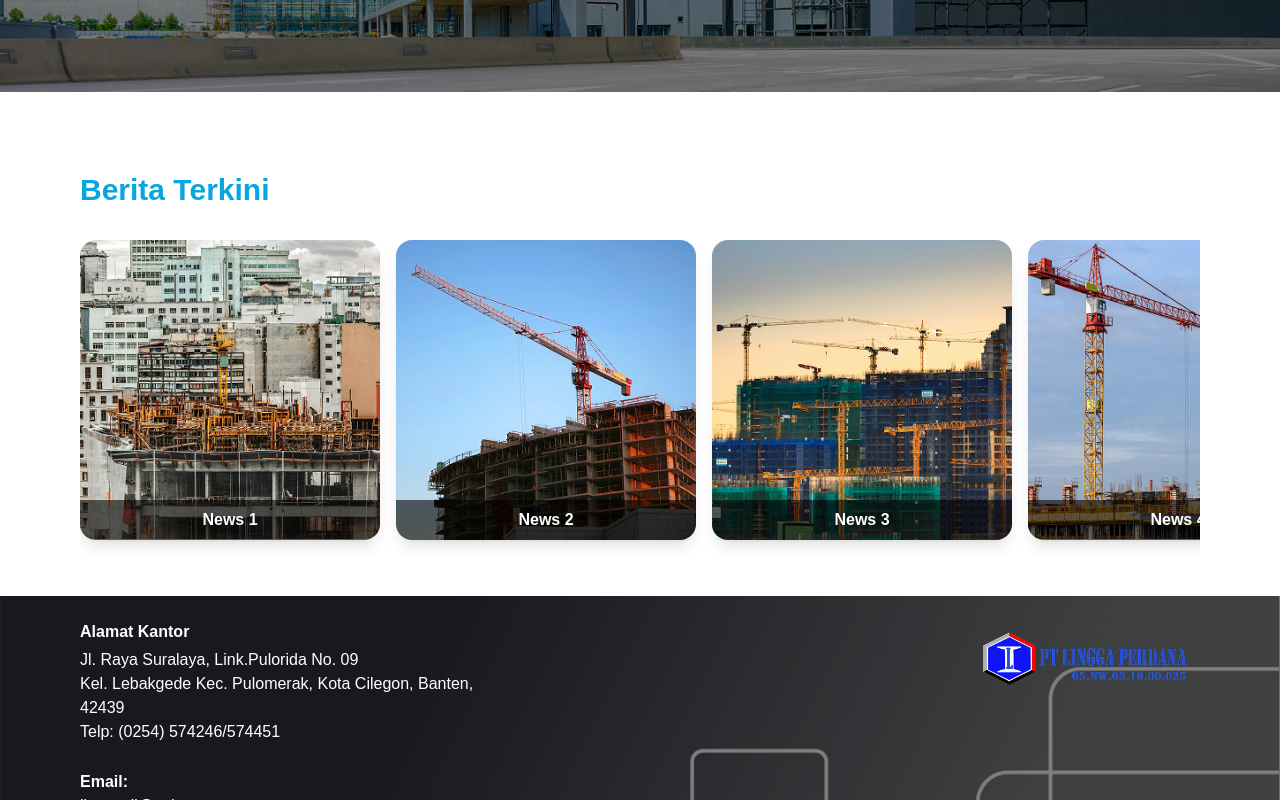
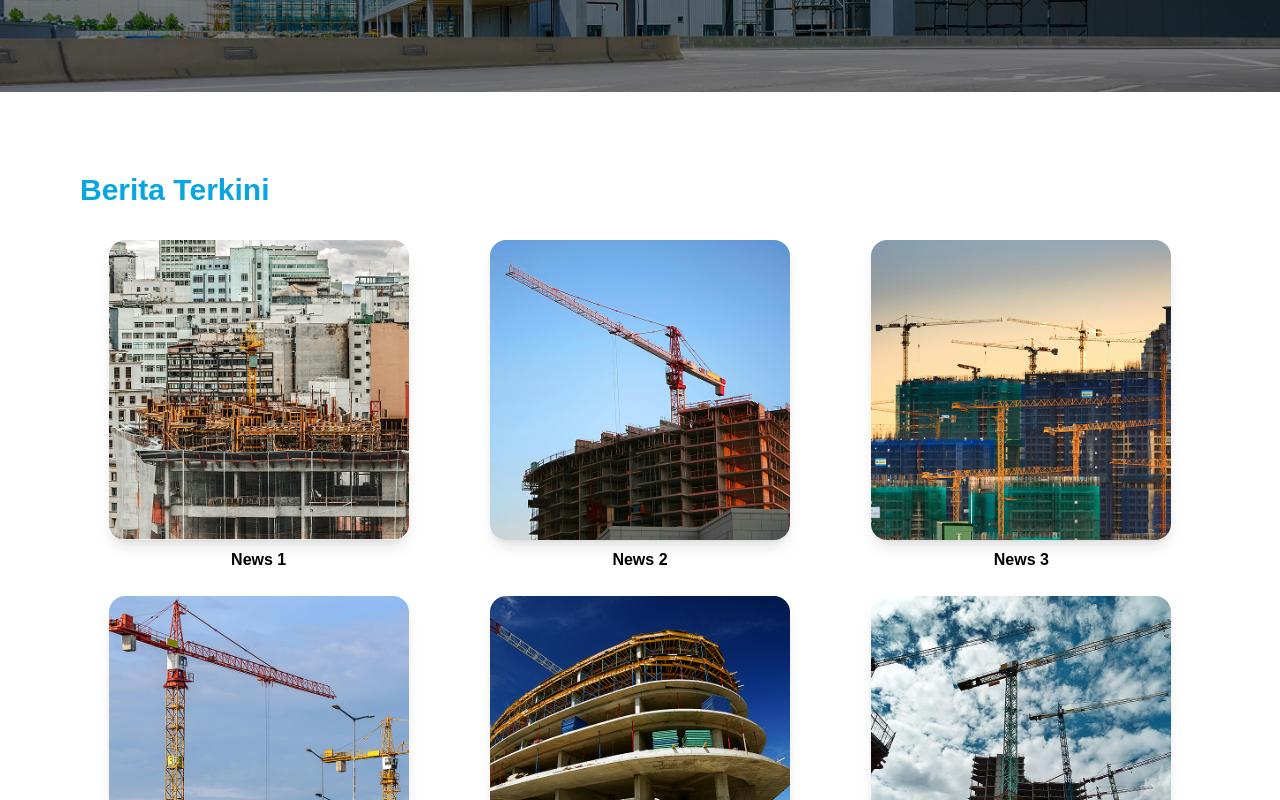
Before and after one commit to marcelino0707/faldog, a Next.js app: page /news in a window 1280 px wide. Shown: the part 380-1180 px from the top of the page. Built offline with nearby package versions, Linux system fonts and the light colour scheme.

Commit message:
revisi susulan 1

```diff
--- a/src/app/news/page.js
+++ b/src/app/news/page.js
@@ -8,26 +8,6 @@ import { news } from "../data/news";
 export default function News() {
     const [showAllNews, setShowAllNews] = useState(false);
     const visibleNews = showAllNews ? news : news.slice(0, 6);
-
-    const newsSliderRef = useRef(null);
-    const autoScrollRef = useRef(null);
-
-    const startAutoScroll = () => {
-        autoScrollRef.current = setInterval(() => {
-        if (newsSliderRef.current) {
-            newsSliderRef.current.scrollBy({
-            left: 320,
-            behavior: "smooth",
-            });
-
-            // Loop back to start if reached end
-            const { scrollLeft, scrollWidth, clientWidth } = newsSliderRef.current;
-            if (scrollLeft + clientWidth >= scrollWidth) {
-            newsSliderRef.current.scrollTo({ left: 0, behavior: "smooth" });
-            }
-        }
-        }, 2000);
-    };
 
     return (
         <>
@@ -50,25 +30,18 @@ export default function News() {
                     </div>
                 </div>
             </section>
-            <section className="relative w-full h-full text-white">
+            <div className="relative w-full h-full text-white">
                 <div className="relative w-full h-full bg-white py-10 px-4 lg:px-20">
                 <h1 className="text-[#07A6E1] font-bold text-3xl mb-8">Berita Terkini</h1>
 
-                {/* Desktop (auto scroll horizontal with snap-x) */}
-                <div className="hidden sm:block relative">
-                {/* Snap Slider */}
-                <div
-                    ref={newsSliderRef}
-                    className="flex gap-4 overflow-x-auto snap-x scroll-smooth pb-4"
-                    onMouseEnter={() => clearInterval(autoScrollRef.current)}
-                    onMouseLeave={startAutoScroll}
-                >
+                <div className="grid grid-cols-2 md:grid-cols-3 gap-6 place-items-center">
                     {visibleNews.map((item) => (
                     <Link
                         key={item.slug}
                         href={`/news/${item.slug}`}
-                        className="min-w-[300px] h-[300px] flex-shrink-0 relative overflow-hidden rounded-2xl group snap-start shadow-lg"
+                        className="w-full md:w-[300px] group"
                     >
+                        <div className="relative h-[300px] overflow-hidden rounded-2xl shadow-lg">
                         <Image
                             src={item.mini_image}
                             alt={item.title}
@@ -77,33 +50,10 @@ export default function News() {
                             className="group-hover:scale-110 transition-transform duration-500"
                             priority
                         />
-                        <div className="absolute bottom-0 left-0 w-full bg-black/60 py-2 px-4">
-                        <p className="text-white font-semibold text-center">{item.title}</p>
                         </div>
-                    </Link>
-                    ))}
-                </div>
-                </div>
-
-                {/* Mobile (grid 2x2) */}
-                <div className="grid grid-cols-2 gap-2 sm:hidden">
-                {visibleNews.map((item) => (
-                    <Link
-                    key={item.slug}
-                    href={`/news/${item.slug}`}
-                    className="w-full h-[300px] relative overflow-hidden rounded-2xl shadow-lg group"
-                    >
-                    <Image
-                        src={item.mini_image}
-                        alt={item.title}
-                        fill
-                        style={{ objectFit: "cover", objectPosition: "center" }}
-                        className="group-hover:scale-110 transition-transform duration-500"
-                        priority
-                    />
-                    <div className="absolute bottom-0 left-0 w-full bg-black/60 py-1 px-2">
-                        <p className="text-white text-sm font-semibold text-center">{item.title}</p>
-                    </div>
+                        <p className="mt-2 text-black font-semibold text-center group-hover:text-[#07A6E1]">
+                        {item.title}
+                        </p>
                     </Link>
                     ))}
                 </div>
@@ -112,13 +62,13 @@ export default function News() {
                 {!showAllNews && news.length > 6 && (
                     <button
                     onClick={() => setShowAllNews(true)}
-                    className="sm:hidden mt-10 px-6 py-3 bg-[#E8C547] text-white font-bold rounded-full self-center hover:bg-[#F4B400] transition block mx-auto"
+                    className="mt-10 px-6 py-3 bg-[#E8C547] text-white font-bold rounded-full self-center hover:bg-[#F4B400] transition block mx-auto"
                     >
                     Lebih Banyak Berita
                     </button>
                 )}
             </div>
-            </section>
+        </div>
         </>
     );
 }
--- a/src/app/page.js
+++ b/src/app/page.js
@@ -11,32 +11,6 @@ export default function Home() {
   const [showAllNews, setShowAllNews] = useState(false);
   const visibleServices = showAllService ? services : services.slice(0, 6);
   const visibleNews = showAllNews ? news : news.slice(0, 6);
-
-  const newsSliderRef = useRef(null);
-
-  const autoScrollRef = useRef(null);
-
-  const startAutoScroll = () => {
-    autoScrollRef.current = setInterval(() => {
-      if (newsSliderRef.current) {
-        newsSliderRef.current.scrollBy({
-          left: 320,
-          behavior: "smooth",
-        });
-
-        // Loop back to start if reached end
-        const { scrollLeft, scrollWidth, clientWidth } = newsSliderRef.current;
-        if (scrollLeft + clientWidth >= scrollWidth) {
-          newsSliderRef.current.scrollTo({ left: 0, behavior: "smooth" });
-        }
-      }
-    }, 2000);
-  };
-
-  useEffect(() => {
-    startAutoScroll();
-    return () => clearInterval(autoScrollRef.current);
-  }, []);
 
   return (
     <>
--- a/src/app/service/page.js
+++ b/src/app/service/page.js
@@ -18,7 +18,7 @@ export default function Service() {
             <div className="absolute inset-0 flex items-center justify-end px-6 md:px-20 z-20">
             <div className="text-right max-w-md">
                 <h2 className="text-white text-2xl md:text-4xl font-bold leading-snug drop-shadow-md">
-                Spesialis Jasa <br /> Konstruksi
+                Spesialis Jasa <br /> Energi
                 </h2>
             </div>
             </div>
```
Lines whose indentation alone changed are shown as unchanged.
